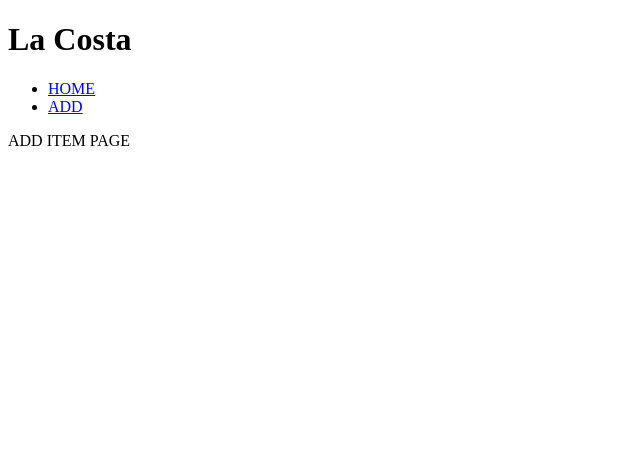
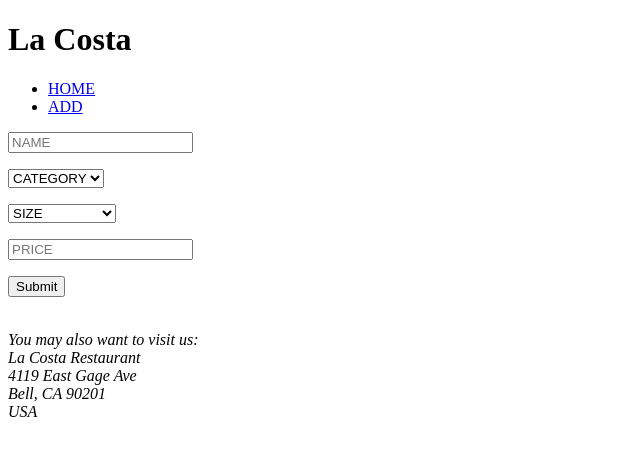
Before and after one commit to Joes-BitGit/menu, a React (Create React App) app in the folder client/: page /add in a window 1280 px wide. Shown: the top 456 px of the page, without its empty margins (0-640 px from the left). Built offline with nearby package versions, Linux system fonts and the light colour scheme.

Commit message:
static form of the add page

```diff
--- a/client/src/routes/AddItem.jsx
+++ b/client/src/routes/AddItem.jsx
@@ -1,7 +1,48 @@
 import React from "react";
-
+import Footer from "../components/Footer.jsx";
 const AddItem = () => {
-  return <div>ADD ITEM PAGE</div>;
+  return (
+    <>
+      <form>
+        <input
+          type="text"
+          placeholder="NAME"
+          // value={props.item}
+          // onInput={props.handleItemInput}
+        />
+        <p>
+          <select defaultValue="category">
+            <option disabled value="category">
+              CATEGORY
+            </option>
+            <option value="meat">Meat</option>
+            <option value="marisco">Marisco</option>
+            <option value="drinks">Drinks</option>
+            <option value="dessert">Dessert</option>
+            <option value="appetizers">Appetizers</option>
+            <option value="breakfast">Breakfast</option>
+          </select>
+        </p>
+        <p>
+          <select defaultValue="size">
+            <option disabled value="size">
+              SIZE
+            </option>
+            <option value="small">Small</option>
+            <option value="medium">Medium</option>
+            <option value="large">Large</option>
+            <option value="Not Applicable">Not Applicable</option>
+          </select>
+        </p>
+        <input type="number" placeholder="PRICE" min="1" step="any" />
+        <p>
+          <button type="submit">Submit</button>
+        </p>
+      </form>
+      <br />
+      <Footer />
+    </>
+  );
 };
 
 export default AddItem;
```
